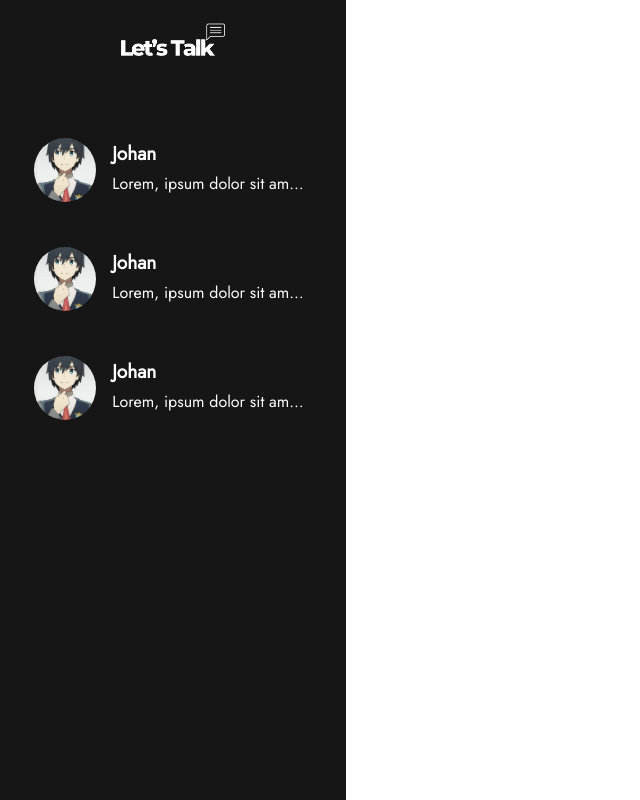
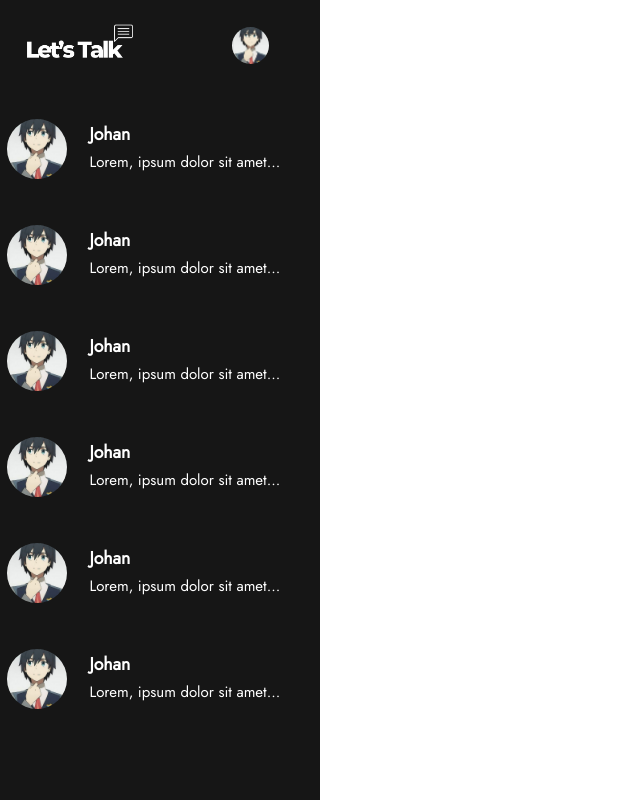
Before and after one commit to KiritoEM/MERN_chat-app, a Next.js app: page /accueil in a window 1280 px wide. Shown: the whole page, without its empty margins (0-640 px from the left). Built offline with nearby package versions, Linux system fonts and the light colour scheme; no server answers; sample sign-in values are in the browser's storage.

Commit message:
add header sticky

```diff
--- a/src/components/Home/ChatList.tsx
+++ b/src/components/Home/ChatList.tsx
@@ -3,10 +3,19 @@ import DiscussionCard from "./ChatList/DiscussionCard";
 const ChatList = (): JSX.Element => {
   return (
     <section id="chat-list">
-      <div className="section-logo">
-        <img src="/logo-white.png" alt="" />
+      <div className="section-header">
+        <div className="header-logo">
+          {" "}
+          <img src="/logo-white.png" alt="" />
+        </div>
+        <div className="profile">
+          <img src="/images/hiro.jpeg" alt="" />
+        </div>
       </div>
       <div className="section-list">
+        <DiscussionCard />
+        <DiscussionCard />
+        <DiscussionCard />
         <DiscussionCard />
         <DiscussionCard />
         <DiscussionCard />
--- a/src/styles/home/DiscussionCard.scss
+++ b/src/styles/home/DiscussionCard.scss
@@ -3,7 +3,7 @@
     height: max-content;
     // background-color: $secondary;
     border-radius: 7px;
-    padding: 10px;
+    padding: 7px;
     display: flex;
     gap: 23px;
 
@@ -11,8 +11,8 @@
         width: 50px;
 
         img {
-            width: 62px;
-            height: 64px;
+            width: 60px;
+            height: 60px;
             border-radius: 50%;
             object-fit: cover;
         }
@@ -30,7 +30,7 @@
 
             h5 {
                 color: #fff;
-                font-size: 19px;
+                font-size: 17.6px;
                 font-weight: 600;
                 margin-bottom: 0;
             }
@@ -46,6 +46,7 @@
                 overflow: hidden;
                 color: #fff;
                 margin-bottom: 0;
+                font-size: 15px;
             }
         }
     }
--- a/src/styles/home/chatlist.scss
+++ b/src/styles/home/chatlist.scss
@@ -1,28 +1,50 @@
 #chat-list {
-    width: 27%;
+    width: 25%;
     height: 100vh;
     overflow-x: hidden;
     overflow-y: auto;
     background-color: $primary;
-    padding-top: 1.4rem;
 
-    .section-logo {
-        width: 100%;
+    .section-header {
         display: flex;
-        justify-content: center;
+        align-items: center;
+        justify-content: space-between;
+        width: 23%;
+        height: max-content;
+        padding-bottom: 3rem;
+        padding-top: 1.4rem;
+        padding-left: 2%;
+        padding-right: 2%;
+        position: fixed;
+        z-index: 500;
+        background-color: $primary;
 
-        img {
-            width: 105px;
-            object-fit: contain;
+        .header-logo {
+            img {
+                width: 107px;
+                object-fit: contain;
+            }
+        }
+
+        .profile {
+            position: relative;
+            top: 5px;
+
+            img {
+                width: 37px;
+                height: 37px;
+                border-radius: 50%;
+                object-fit: cover;
+            }
         }
     }
 
     .section-list {
-        padding-left: 7%;
-        padding-right: 7%;
-        margin-top: 4.4rem;
-        gap: 25px;
+        margin-top: 7rem;
+        gap: 32px;
         display: flex;
         flex-direction: column;
+        height: max-content;
+        padding-bottom: 2rem;
     }
 }
```
